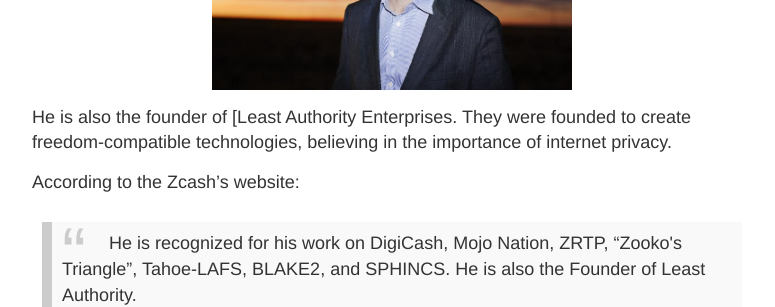
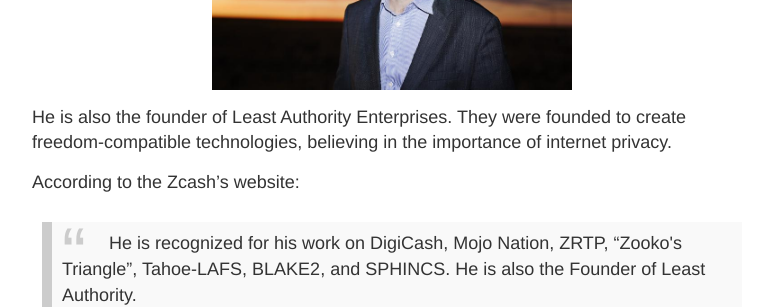
Before and after one commit to homebodygym/homebodygym, a Jekyll site: the page built from pages/altcoins/buy-zcash.md, in a window 1280 px wide and 900 px high, scrolled down 8363 px. Shown: the part 153-460 px from the top of the window, without its empty margins (248-1023 px from the left). Built offline with Jekyll 4.4.1, drawn with Linux system fonts in a browser that asks for light colours; a script that is not in the unit is left out.

Commit message:
page fix

```diff
--- a/pages/altcoins/buy-zcash.md
+++ b/pages/altcoins/buy-zcash.md
@@ -134,7 +134,7 @@ Zooko Wilcox is the cryptocurrency's founder and CEO. With more than 20 years of
 
 ![Zooko Wilcox](/img/altcoins/zcash/wilcox.jpg){: .img-middle}
 
-He is also the founder of [Least Authority Enterprises. They were founded to create freedom-compatible technologies, believing in the importance of internet privacy.
+He is also the founder of Least Authority Enterprises. They were founded to create freedom-compatible technologies, believing in the importance of internet privacy.
 
 According to the Zcash's website:
 
```
